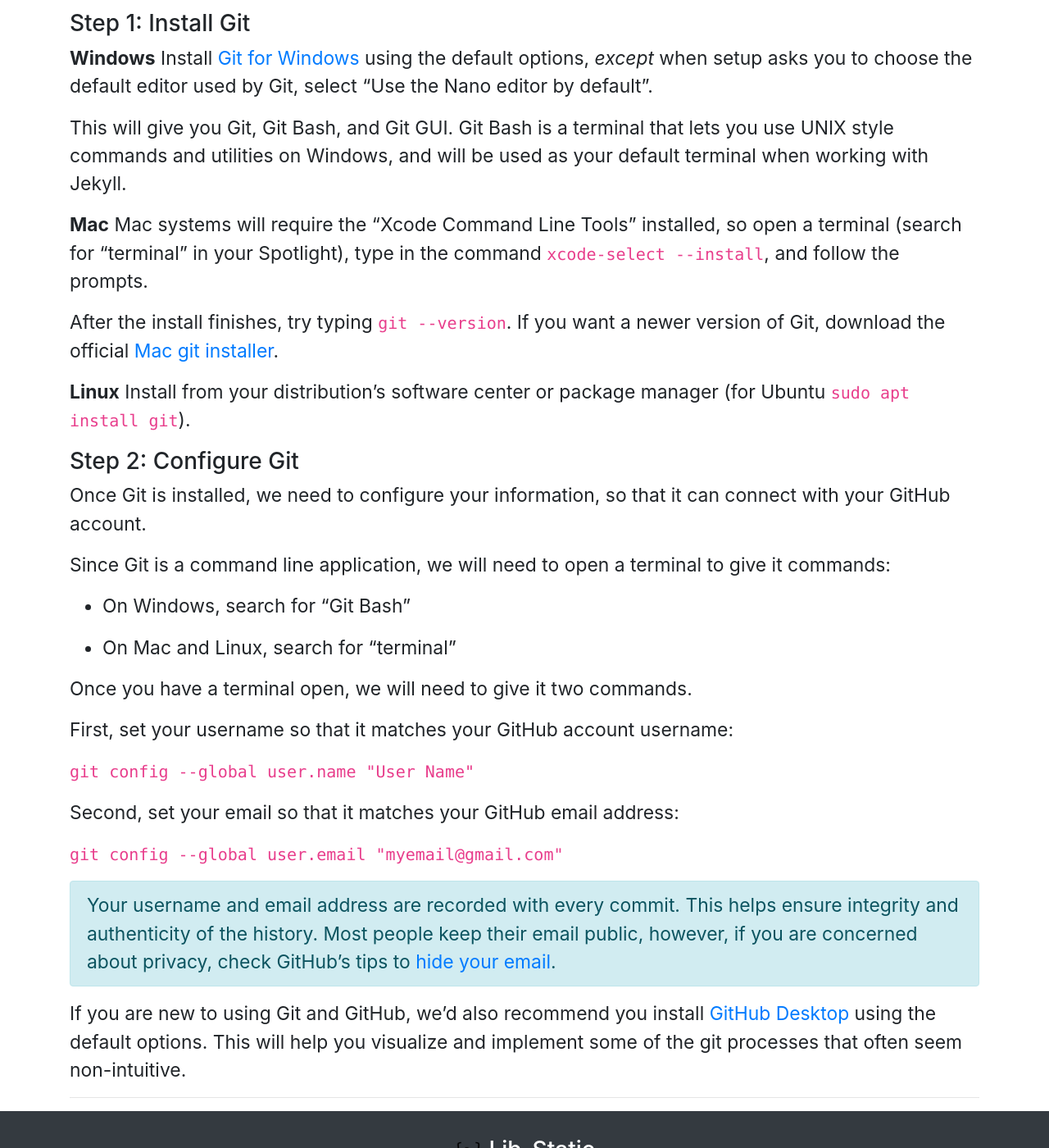
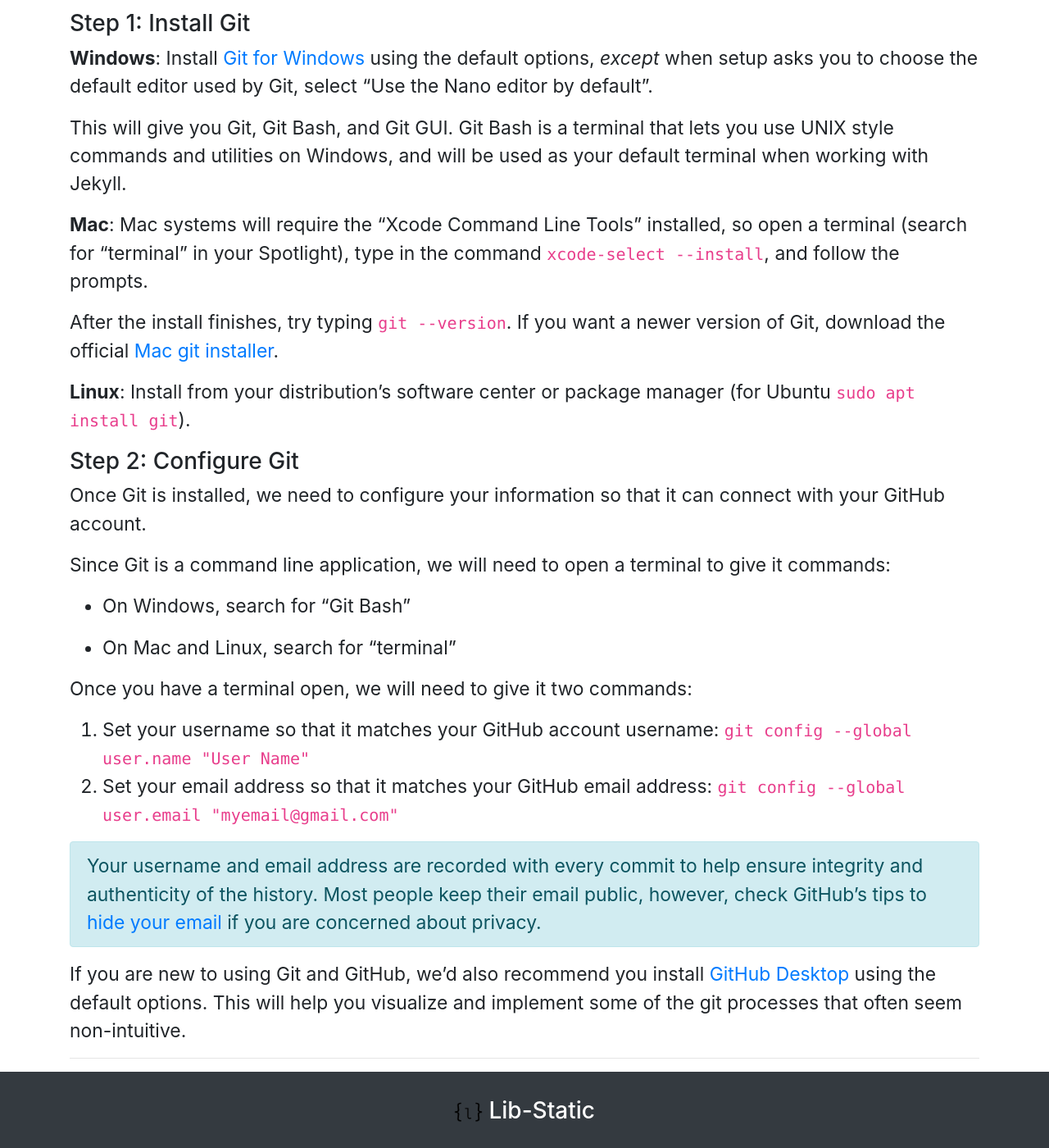
Before and after one commit to lib-static/howto, a Jekyll site: the page built from howtos/installgit.md, in a window 1280 px wide and 1400 px high, scrolled down 604 px. Shown: the whole window at 82% size. Built offline with Jekyll 4.4.1, drawn with Linux system fonts in a browser that asks for light colours.

Commit message:
add bullet points

```diff
--- a/howtos/installgit.md
+++ b/howtos/installgit.md
@@ -15,38 +15,29 @@ Code for your project will be stored on GitHub.
 To connect locally, we install Git (the version control software that powers GitHub) and GitHub Desktop (a handy visual way to use Git) on our local computer.
 
 ### Step 1: Install Git
-**Windows**
-Install [Git for Windows](https://git-scm.com/downloads){:target="_blank"} using the default options, *except* when setup asks you to choose the default editor used by Git, select "Use the Nano editor by default".
+**Windows**: Install [Git for Windows](https://git-scm.com/downloads){:target="_blank"} using the default options, *except* when setup asks you to choose the default editor used by Git, select "Use the Nano editor by default".
 
 This will give you Git, Git Bash, and Git GUI. Git Bash is a terminal that lets you use UNIX style commands and utilities on Windows, and will be used as your default terminal when working with Jekyll.
 
-**Mac**
-Mac systems will require the "Xcode Command Line Tools" installed, so open a terminal (search for "terminal" in your Spotlight), type in the command `xcode-select --install`, and follow the prompts.
+**Mac**: Mac systems will require the "Xcode Command Line Tools" installed, so open a terminal (search for "terminal" in your Spotlight), type in the command `xcode-select --install`, and follow the prompts.
 
 After the install finishes, try typing `git --version`. If you want a newer version of Git, download the official [Mac git installer](https://git-scm.com/downloads){:target="_blank"}.
 
-**Linux**
-Install from your distribution's software center or package manager (for Ubuntu `sudo apt install git`).
+**Linux**: Install from your distribution's software center or package manager (for Ubuntu `sudo apt install git`).
 
 ### Step 2: Configure Git
-Once Git is installed, we need to configure your information, so that it can connect with your GitHub account.
+Once Git is installed, we need to configure your information so that it can connect with your GitHub account.
 
 Since Git is a command line application, we will need to open a terminal to give it commands:
 - On Windows, search for "Git Bash"
 
 - On Mac and Linux, search for "terminal"
 
-Once you have a terminal open, we will need to give it two commands.
-
-First, set your username so that it matches your GitHub account username:
-
-`git config --global user.name "User Name"`
-
-Second, set your email so that it matches your GitHub email address:
-
-`git config --global user.email "myemail@gmail.com"`
+Once you have a terminal open, we will need to give it two commands:
+1. Set your username so that it matches your GitHub account username: `git config --global user.name "User Name"`
+2. Set your email address so that it matches your GitHub email address: `git config --global user.email "myemail@gmail.com"`
 
 {:.alert .alert-info}
-Your username and email address are recorded with every commit. This helps ensure integrity and authenticity of the history. Most people keep their email public, however, if you are concerned about privacy, check GitHub's tips to [hide your email](https://help.github.com/articles/about-commit-email-addresses/){:target="_blank"}.
+Your username and email address are recorded with every commit to help ensure integrity and authenticity of the history. Most people keep their email public, however, check GitHub's tips to [hide your email](https://help.github.com/articles/about-commit-email-addresses/){:target="_blank"} if you are concerned about privacy.
 
 If you are new to using Git and GitHub, we'd also recommend you install [GitHub Desktop](https://desktop.github.com/){:target="_blank"} using the default options. This will help you visualize and implement some of the git processes that often seem non-intuitive.
```
